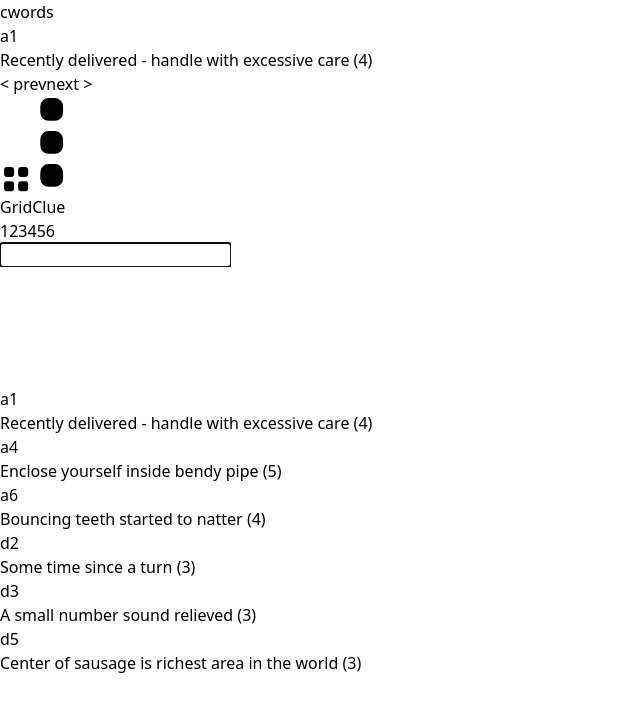
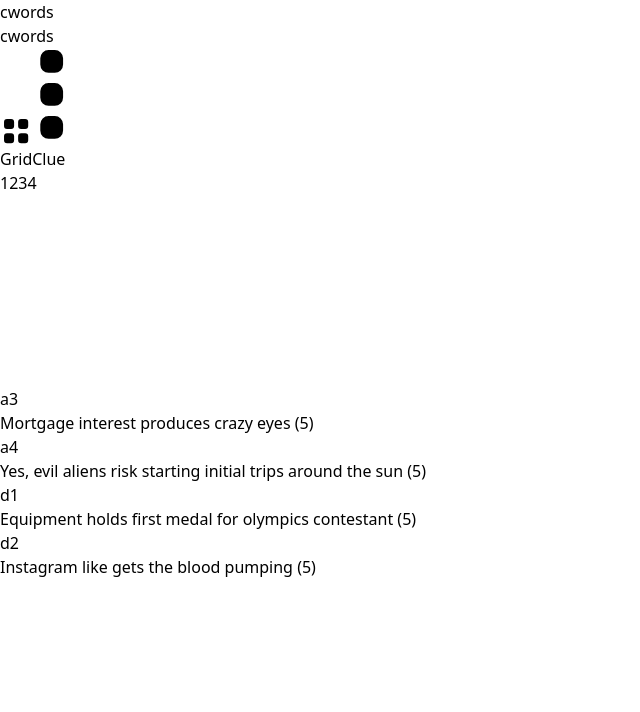
Before and after one commit to neverstew/cwords, a React (Vite) app in the folder app/: page / in a window 1280 px wide. Shown: the top 712 px of the page, without its empty margins (0-640 px from the left). Built offline with nearby package versions, Linux system fonts and the light colour scheme.

Commit message:
Puzzle 2024-11-15

```diff
--- a/app/src/useGame.ts
+++ b/app/src/useGame.ts
@@ -1,45 +1,53 @@
 import { useEffect, useReducer } from "react";
 
-const puzzle = `
-b a b y .
-. g . . f
-h o u s e
-. . s . w
-c h a t .
-`;
+const puzzle = ". g . h .\nr a t e s\n. m . a .\ny e a r s\n. r . t .";
 export const INITIAL_GAME_STATE = {
     puzzle,
     "words": {
-        "a1": {
-            "clue": "Recently delivered - handle with excessive care",
-            "range": [0, 1, 2, 3],
-            "counts": "(4)"
+        "a3": {
+            "clue": "Mortgage interest produces crazy eyes",
+            "range": [
+                5,
+                6,
+                7,
+                8,
+                9
+            ],
+            "counts": "(5)"
         },
         "a4": {
-            "clue": "Enclose yourself inside bendy pipe",
-            "range": [10, 11, 12, 13, 14],
+            "clue": "Yes, evil aliens risk starting initial trips around the sun",
+            "range": [
+                15,
+                16,
+                17,
+                18,
+                19
+            ],
             "counts": "(5)"
         },
-        "a6": {
-            "clue": "Bouncing teeth started to natter",
-            "range": [20, 21, 22, 23],
-            "counts": "(4)"
+        "d1": {
+            "clue": "Equipment holds first medal for olympics contestant",
+            "range": [
+                1,
+                6,
+                11,
+                16,
+                21
+            ],
+            "counts": "(5)"
         },
         "d2": {
-            "clue": "Some time since a turn",
-            "range": [1, 6, 11],
-            "counts": "(3)"
-        },
-        "d3": {
-            "clue": "A small number sound relieved",
-            "range": [9, 14, 19],
-            "counts": "(3)"
-        },
-        "d5": {
-            "clue": "Center of sausage is richest area in the world",
-            "range": [12, 17, 22],
-            "counts": "(3)"
-        },
+            "clue": "Instagram like gets the blood pumping",
+            "range": [
+                3,
+                8,
+                13,
+                18,
+                23
+            ],
+            "counts": "(5)"
+        }
     },
     cells: puzzle.trim().split(/\s+/).map(c => c.toUpperCase()),
     letters: new Array(25).fill(''),
```
Also changed, not shown: structure.txt.
